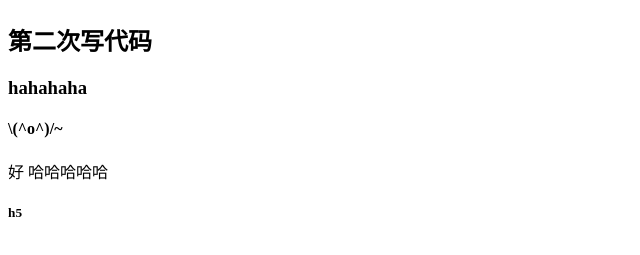
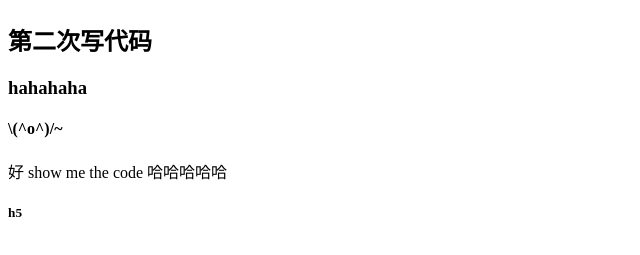
Before and after one commit to Lucky-luo/test926, a plain HTML site: page index.html in a window 1280 px wide. Shown: the part 67-322 px from the top of the page, without its empty margins (0-640 px from the left). Drawn offline with Linux system fonts and the light colour scheme.

Commit message:
李正增come

```diff
--- a/index.html
+++ b/index.html
@@ -10,6 +10,7 @@
 	<h3>hahahaha</h3>
 	<h4>\(^o^)/~</h4>
 	好
+	show me the code
 	哈哈哈哈哈
 	<h5 class="abc">h5</h5>
 </body>
```
